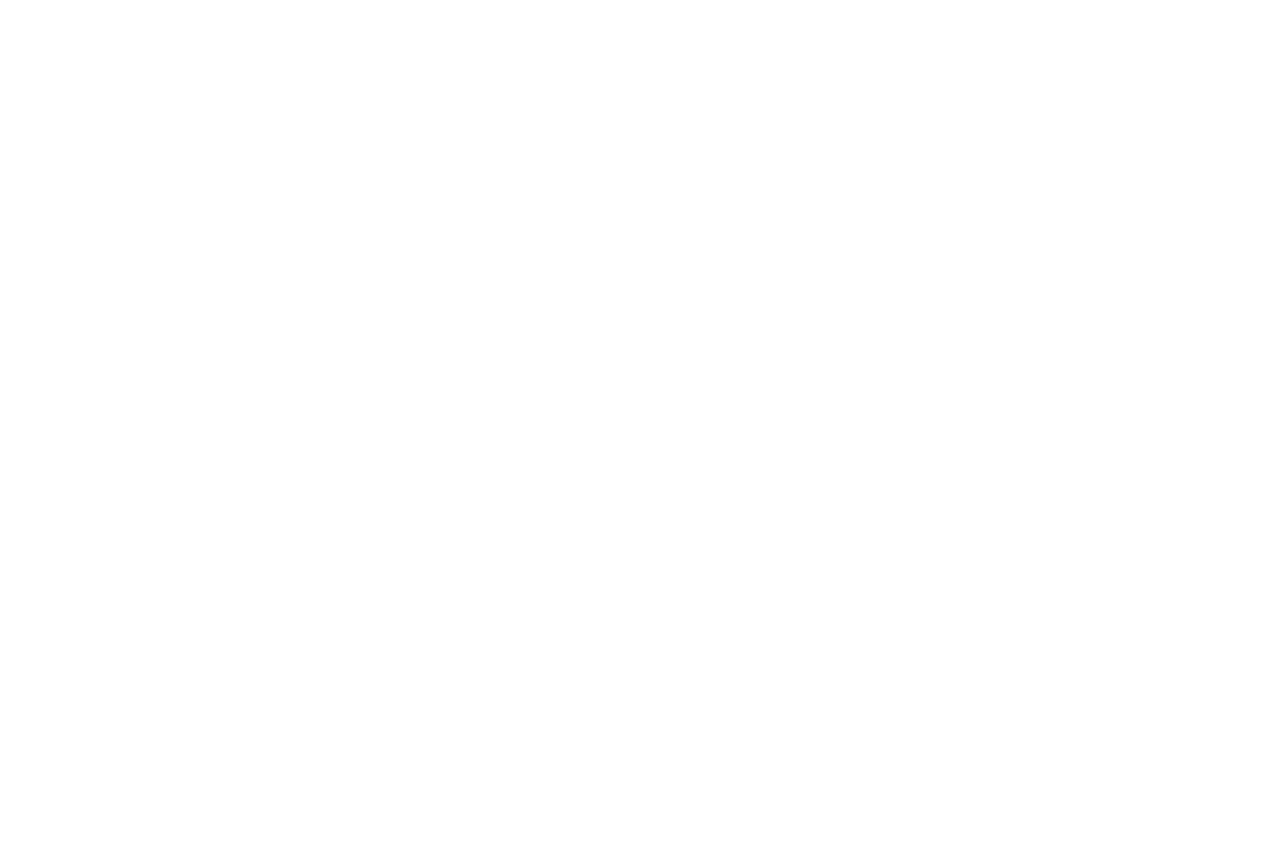
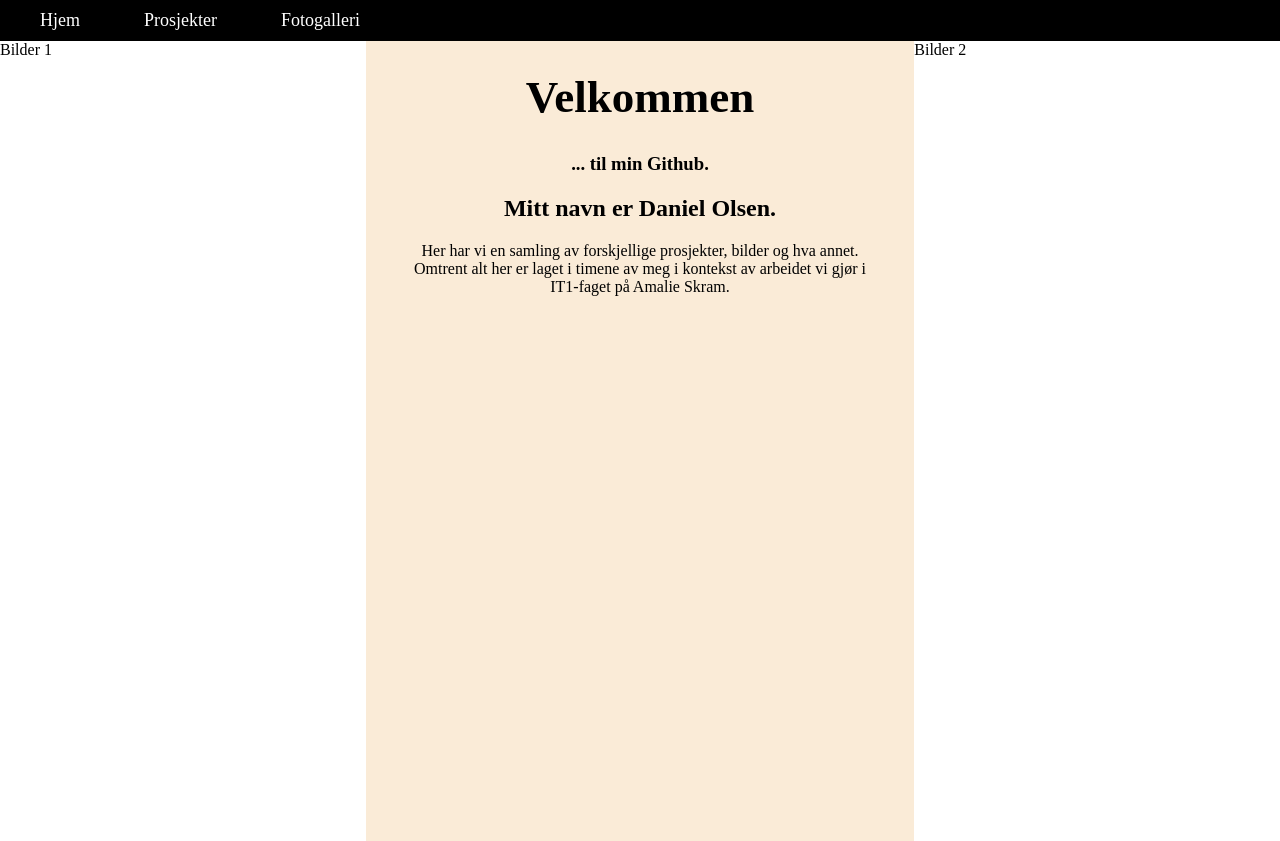
Before and after one commit to Garluss/garluss.github.io, a plain HTML site: page index.html in a window 1280 px wide. Before the commit the page ends 800 px from the top, so only its background shows below. Drawn offline with Linux system fonts and the light colour scheme.

Commit message:
begynt på portfolio nettside
neste steg er å legge til bilder i "Prosjekter", så er det å fikse "Fotogalleri" og bilder på forsiden.

```diff
--- /dev/null
+++ b/index-prosj.css
@@ -0,0 +1,52 @@
+html, body {
+    margin: 0;
+    padding: 0;
+    font-family: 'Times New Roman', Times, serif;
+}
+body {
+    background-color: antiquewhite;
+}
+main {
+    text-align: center;
+}
+#visning {
+    display: flex;
+    justify-content: space-around;
+    flex-wrap: wrap;
+}
+#visning div {
+    background-color:ivory;
+    height: 400px;
+    width: 300px;
+    position: relative;
+}
+#visning div button {
+    position: absolute;
+    top: 320px;
+    right: 70px;
+    left: 70px;
+}
+.crop-boks {
+    margin: auto;
+    margin-top: 30px;
+    border: solid black 2px;
+    max-height: 160px;
+    max-width: 230px;
+    overflow: hidden;
+}
+nav {
+    background-color: black;
+    display: block;
+    padding: 10px;
+}
+nav a {
+    color: white;
+    text-decoration: none;
+    padding: 5px 20px 5px 20px;
+    margin-left: 10px;
+    margin-right: 10px;
+    font-size:large;
+}
+nav a:hover {
+    background-color: rgb(58, 58, 58);
+}
--- /dev/null
+++ b/index.css
@@ -0,0 +1,33 @@
+html, body {
+    margin: 0;
+    padding: 0;
+    font-family: 'Times New Roman', Times, serif;
+}
+main {
+    display: grid;
+    grid-template-columns: 2fr 3fr 2fr;
+    height: 100vh;
+}
+#innhold {
+    background-color: antiquewhite;
+    text-align: center;
+}
+#innhold h1 {
+    font-size: 45px;
+}
+nav {
+    background-color: black;
+    display: block;
+    padding: 10px;
+}
+nav a {
+    color: white;
+    text-decoration: none;
+    padding: 5px 20px 5px 20px;
+    margin-left: 10px;
+    margin-right: 10px;
+    font-size:large;
+}
+nav a:hover {
+    background-color: rgb(58, 58, 58);
+}
--- a/index.html
+++ b/index.html
@@ -2,9 +2,28 @@
 <html lang="en">
 <head>
     <meta charset="UTF-8">
-    <title>Document</title>
+    <link rel="stylesheet" href="index.css">
+    <title>Olsen, D. (Github)</title>
 </head>
 <body>
-
+    <nav>
+        <a href="#">Hjem</a>
+        <a href="index-prosj.html">Prosjekter</a>
+        <a href="#">Fotogalleri</a>
+    </nav>
+    <main>
+        <div>Bilder 1</div>
+        <div id="innhold">
+            <h1>Velkommen</h1>
+            <h3>... til min Github.</h3>
+            <h2>Mitt navn er Daniel Olsen.</h2>
+            <p>
+                Her har vi en samling av forskjellige prosjekter, bilder og hva annet. <br>
+                Omtrent alt her er laget i timene av meg i kontekst av arbeidet vi gjør i <br>
+                IT1-faget på Amalie Skram.
+            </p>
+        </div>
+        <div>Bilder 2</div>
+    </main>
 </body>
 </html>
```
Also changed, not shown: index-prosj.html (added, +41 -0 lines), thumbnails/førsteprosj.png (added).
